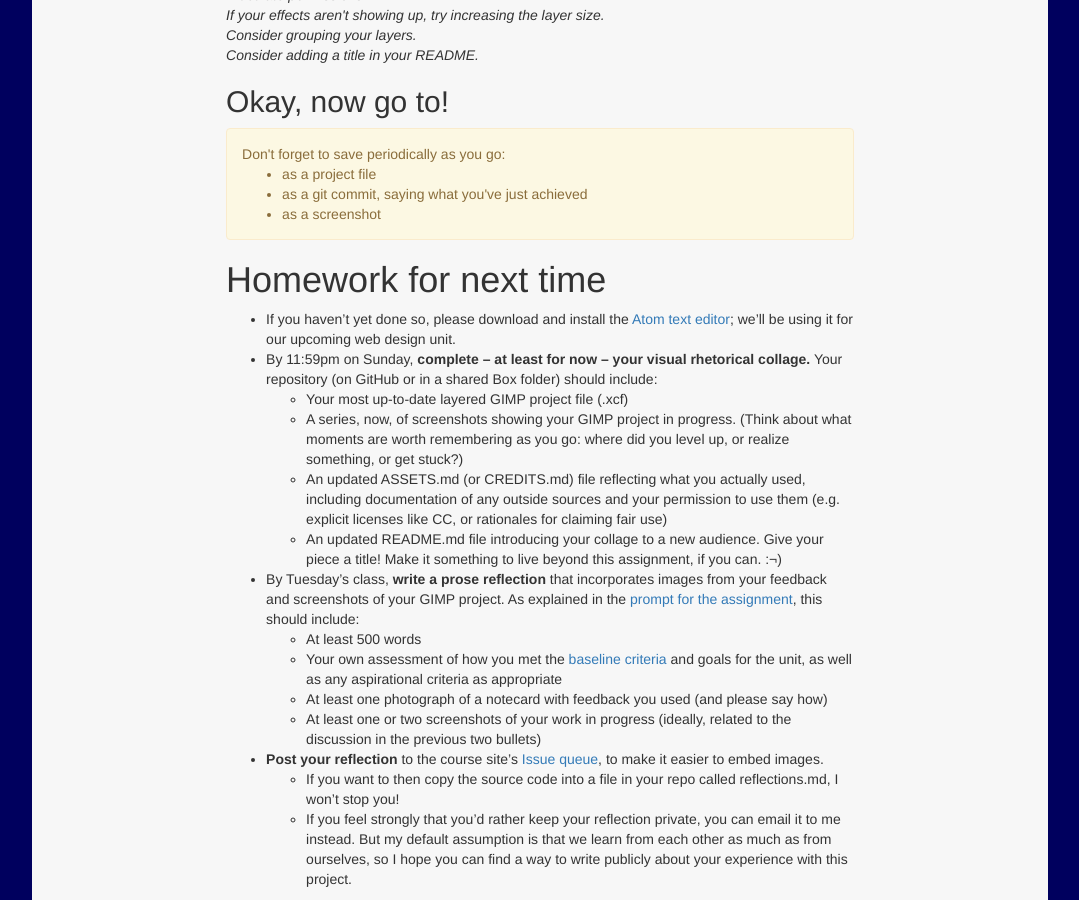
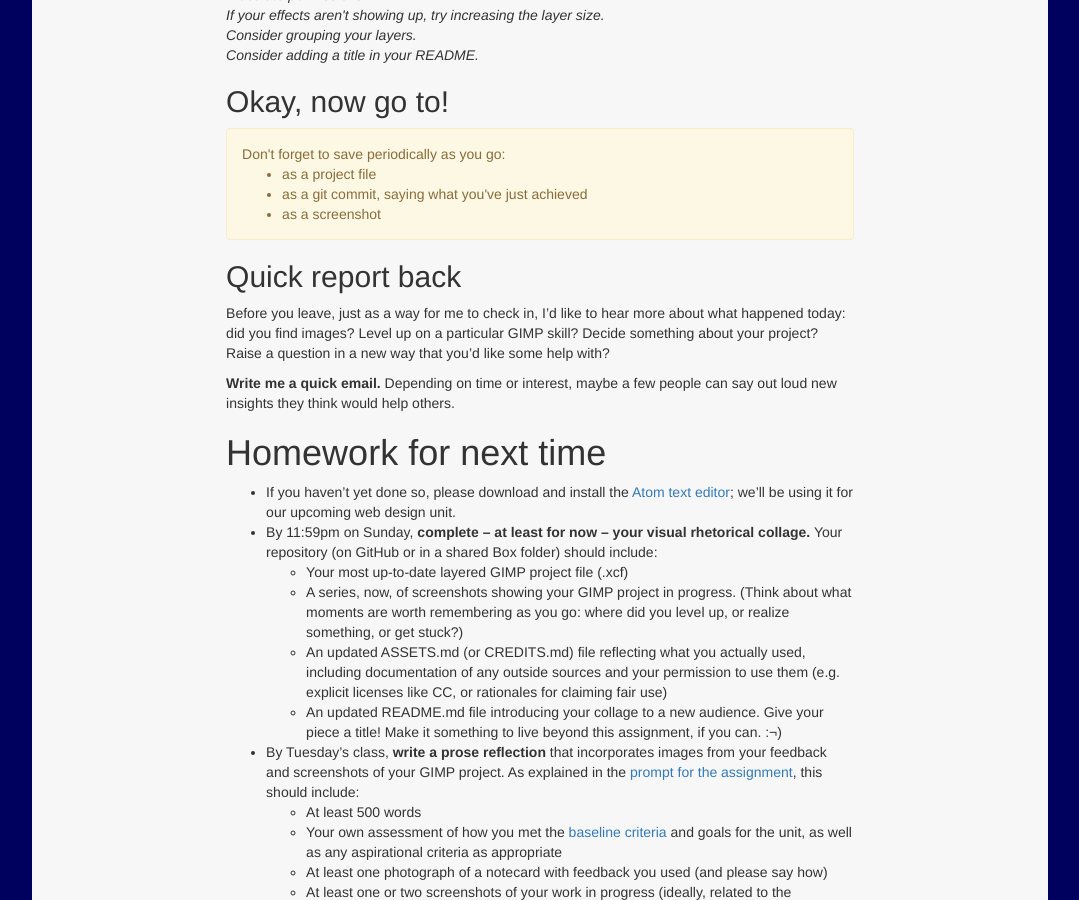
Before and after one commit to benmiller314/cdm2019fall, a Jekyll site: the page built from plans/lesson-15.md, in a window 1280 px wide and 900 px high, scrolled down 448 px. Shown: the whole window, without its empty margins (100-1179 px from the left). Built offline with Jekyll 4.4.1, drawn with Linux system fonts in a browser that asks for light colours; our own code applies the rules of GitHub Pages for plain Markdown files.

Commit message:
add exit note

```diff
--- a/plans/lesson-15.md
+++ b/plans/lesson-15.md
@@ -65,6 +65,13 @@ Don't forget to save periodically as you go:
  </ul>
 </div>
 
+## Quick report back
+
+Before you leave, just as a way for me to check in, I'd like to hear more about what happened today: did you find images? Level up on a particular GIMP skill? Decide something about your project? Raise a question in a new way that you'd like some help with?
+
+**Write me a quick email.** Depending on time or interest, maybe a few people can say out loud new insights they think would help others.
+
+
 # Homework for next time
 
 * If you haven't yet done so, please download and install the [Atom text editor](http://atom.io); we'll be using it for our upcoming web design unit.
```
